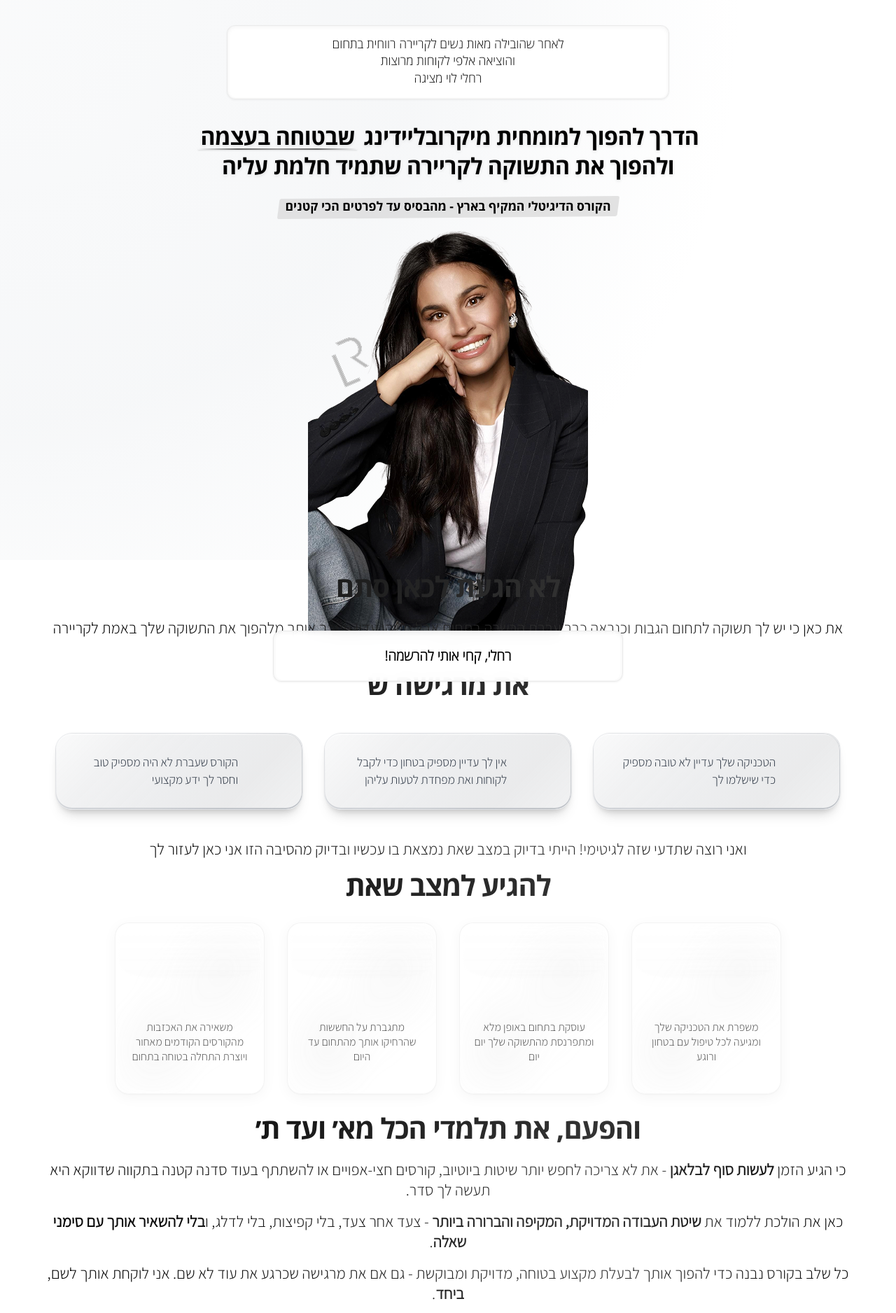
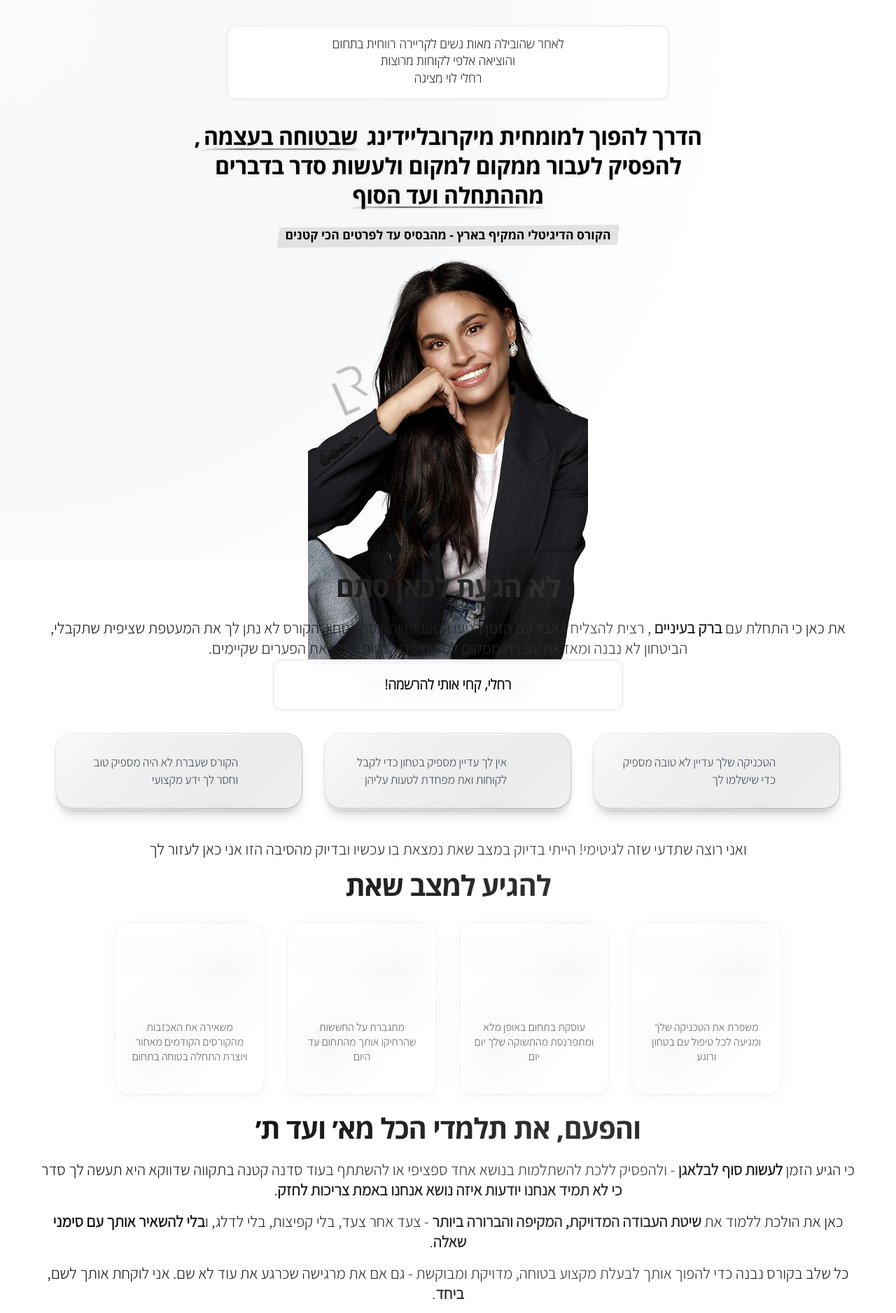
Before and after one commit to danielrozenblat1/pedi-meni-racheli, a React (Create React App) app: page / in a window 1280 px wide. Shown: the top 1876 px of the page at 70% size. Built offline with nearby package versions, Linux system fonts and the light colour scheme; some icons are missing.

Commit message:
newChanד

```diff
--- a/src/App.js
+++ b/src/App.js
@@ -27,7 +27,7 @@ function App() {
 <Certificates/>
 <Shorts/>
 <ThirdScreen/>
-<FifthScreen/>
+{/* <FifthScreen/> */}
 <Fit/>
 <SixthScreen/>
 <ForthScreen/>
--- a/src/components/Sillabus/Sillabus.js
+++ b/src/components/Sillabus/Sillabus.js
@@ -112,7 +112,7 @@ const EyebrowSyllabus = () => {
               </div>
               <div className={styles.infoContent}>
                 <h3 className={styles.infoTitle}>משך הקורס</h3>
-                <p className={styles.infoText}>50 שעות אקדמיות</p>
+                <p className={styles.infoText}>30+ פרקים</p>
               </div>
             </div>
 
--- a/src/components/fit/WhoFits.js
+++ b/src/components/fit/WhoFits.js
@@ -129,11 +129,12 @@ const Fit = () => {
       </div>
 
       <div className={styles.description}>
-        הקורס נועד לעשות לך סדר בראש ולרכז לך את כל הידע שאת צריכה <strong>במקום אחד!</strong> הקורס <strong>מונגש וברור</strong> כאילו רק עכשיו התחלת <strong>ללמוד את המקצוע מ-0</strong> והשקעתי בו <strong>מאות אלפי שקלים</strong> כדי שהוא יהיה ברמה הכי גבוהה שאפשר
+        הקורס נועד לעשות לך סדר בראש ולרכז לך את כל הידע שאת צריכה <strong>במקום אחד!</strong> הקורס <strong>מונגש וברור</strong> כאילו רק עכשיו התחלת <strong>ללמוד את המקצוע מ-0</strong>  כדי שהוא יהיה ברמה הכי גבוהה שאפשר
       </div>
 
       <div className={styles.description}>
-        אני בטוחה שעם הרעב שלך להצליח, הטכניקה המנצחת שלי והכלים שתקבלי בקורס - השמיים יהיו הגבול מבחינתך!
+הייתי במקום שאת נמצאת בו עכשיו ואני יודעת שזה ממש לא קל להיות במצב הזה <br/>
+אבל אם את כאן זה מראה לך שאת לא רוצה לוותר לעצמך ולמרות הכל את רוצה להצליח בתחום
       </div>
 
       <Button text="רחלי, אני מתאימה!"/>
--- a/src/components/me/Me.js
+++ b/src/components/me/Me.js
@@ -59,11 +59,8 @@ const AboutMe = () => {
             </div>
 
             <div className={styles.textBlock}>
-           <p className={styles.paragraph}>
-  נכנסתי לתחום היופי עם תשוקה מטורפת ורעב להצליח.  כל מה שיכולתי ללמוד ולעשות, עשיתי. גבות, ציפורניים, מניקור, פדיקור..   <br/> רציתי יותר מהכול לבנות לעצמי עתיד, להרגיש שאני לא רק עובדת - אלא מתקדמת, צומחת, ומגשימה את עצמי באמת.
-</p>
 
-              <div className={styles.divider}></div>
+
 
               <p className={styles.paragraph}>
                 אני זוכרת את התקופה ההיא - בעלי ואני עם תינוקת קטנה באוטו, נוסעים בכל העיר בגשם, מחלקים פליירים בכל פינה רק כדי שמישהי תרים אליי טלפון. הייתי מלאה בחלומות, אבל גם בחוסר ביטחון ענק.
--- a/src/screens/FirstScreen.js
+++ b/src/screens/FirstScreen.js
@@ -25,7 +25,7 @@ const FirstScreen = () => {
           <h1 className={styles.mainTitle}>
             הדרך להפוך למומחית מיקרובליידינג{' '}
             <span className={styles.highlighted}>שבטוחה בעצמה</span>{' '}
-            ולהפוך את התשוקה לקריירה רווחית
+      ולעשות לך סדר מההתחלה ועד הסוף בלי לעבור ממקום ממקום
           </h1>
           <p className={styles.subtitle}>
             <span className={styles.highlighted}>ללא צורך בידע מקדים</span>
--- a/src/screens/NewFirstScreen.js
+++ b/src/screens/NewFirstScreen.js
@@ -102,11 +102,10 @@ const NewFirstScreen = () => {
         <div className={styles.titleContainer}>
           <h1 className={styles.mainTitle}>
             הדרך להפוך למומחית מיקרובליידינג{' '}
-            <span className={styles.underlined}>שבטוחה בעצמה</span>{' '}
-            ולהפוך את התשוקה לקריירה שתמיד חלמת עליה
+            <span className={styles.underlined}>שבטוחה בעצמה</span>,  להפסיק לעבור ממקום למקום ולעשות סדר בדברים  <span className={styles.underlined}>מההתחלה ועד הסוף</span>
           </h1>
           <p className={styles.subtitle}>
-            <span className={styles.highlighted}>הקורס הדיגיטלי המקיף בארץ - מהבסיס עד לפרטים הכי קטנים</span>
+            <span className={styles.highlighted}>הקורס הדיגיטלי המקיף בארץ - מהבסיס עד לפרטים הכי קטנים </span>
           </p>
         </div>
 
--- a/src/screens/SecondScreen.js
+++ b/src/screens/SecondScreen.js
@@ -6,8 +6,8 @@ import secure from "../icons/wired-outline-25-error-cross-hover-loading.json"
 import { BenefitsContainer } from "../components/benefitsHistalmut/BenefitHishtalmut"
 const SecondScreen=()=><>
     <div className={styles.title}>לא הגעת לכאן סתם</div>
-    <div className={styles.description}>את כאן כי יש לך תשוקה לתחום הגבות וכנראה כבר עברת הכשרה בתחום אבל משהו עדין מעכב אותך מלהפוך את התשוקה שלך באמת לקריירה רווחית </div>
- <div className={styles.title}>את מרגישה ש</div>
+    <div className={styles.description}>את כאן כי התחלת עם <strong> ברק בעיניים </strong> , רצית להצליח - אבל עם הזמן הגיעו הספקות והחוסר בטחון. הקורס לא נתן לך את המעטפת שציפית שתקבלי, הביטחון לא נבנה ומאז את עוברת ממקום למקום כדי לנסות לתקן את הפערים שקיימים. </div>
+ <div className={styles.title}>ואת מרגישה ש</div>
     <div className={styles.row}>
         <IconTextComponent text="הטכניקה שלך עדיין לא טובה מספיק כדי שישלמו לך" icon={needle} />
         <IconTextComponent text="אין לך עדיין מספיק בטחון כדי לקבל לקוחות ואת מפחדת לטעות עליהן" icon={secure} />
@@ -19,7 +19,7 @@ const SecondScreen=()=><>
 <BenefitsContainer/>
 <div className={styles.title}>והפעם, את תלמדי הכל מא׳ ועד ת׳</div>
 <div className={styles.description}>
-  כי הגיע הזמן <strong>לעשות סוף לבלאגן</strong> - את לא צריכה לחפש יותר שיטות ביוטיוב, קורסים חצי-אפויים או להשתתף בעוד סדנה קטנה בתקווה שדווקא היא תעשה לך סדר.
+  כי הגיע הזמן <strong>לעשות סוף לבלאגן</strong> -  ולהפסיק ללכת להשתלמות בנושא אחד ספציפי או להשתתף בעוד סדנה קטנה בתקווה שדווקא היא תעשה לך סדר <br/> <strong>כי לא תמיד אנחנו יודעות איזה נושא אנחנו באמת צריכות לחזק</strong>.
 </div>
 
 <div className={styles.description}>
--- a/src/screens/ThirdScreen.js
+++ b/src/screens/ThirdScreen.js
@@ -55,7 +55,8 @@ const ThirdScreen = () => {
             חשוב לי שמי שלומדת את הטכניקה שלי תלמד אותה לעומק וכמו שצריך ככה שהכול יתחבר לך כמו פאזל בצורה מדוייקת! ולכן הקורס כולל למידה מעמיקה של כל התהליכים, מהבסיס ועד לפרטים הקטנים והכל במקום אחד מקיף.
         </div>
 
-        <div className={styles.description}>
+        <div className={styles.description} style={{fontWeight:"bold"}}>
+
             הקורס בנוי מנקודת הנחה שאת מגיעה בלי ידע מקדים ונלמד את הכול לגמרי מאפס, שלב אחר שלב!
         </div>
       <div className={styles.title}>
```
